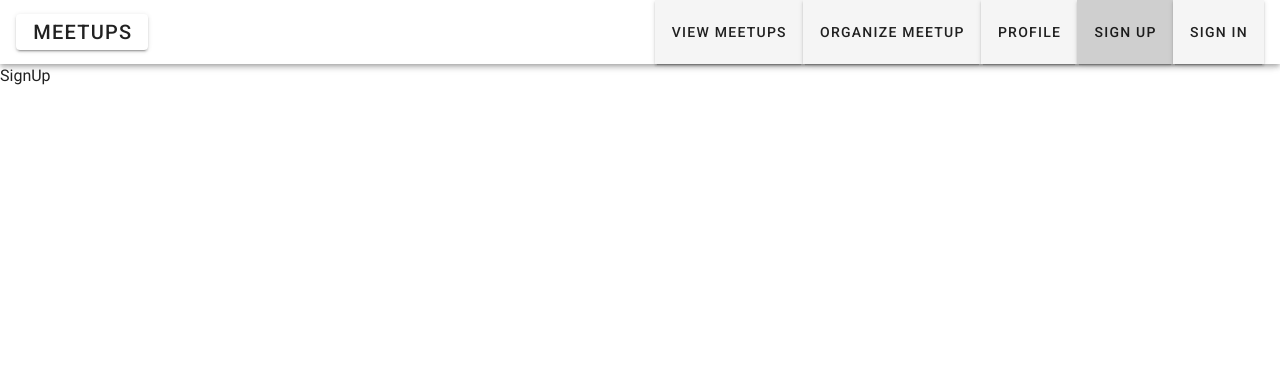
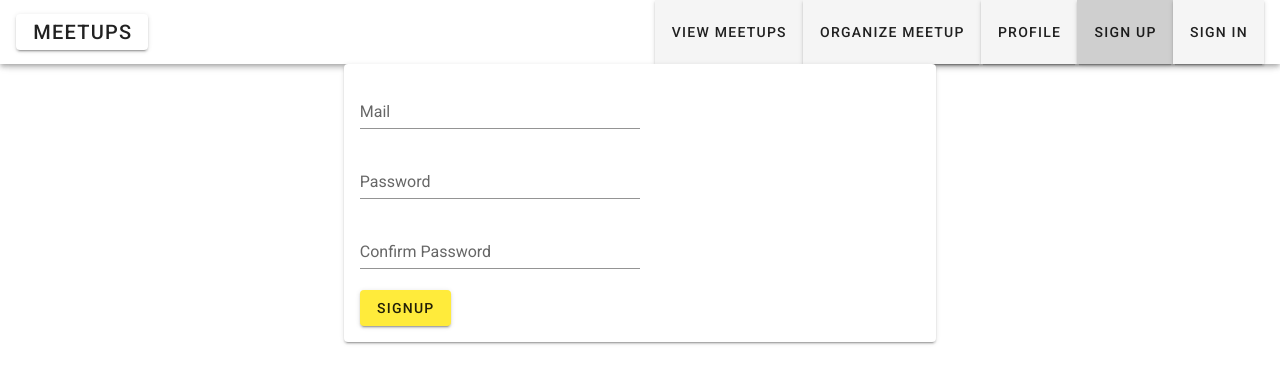
Before and after one commit to C4Jay/FullProject, a Vue app: page /signup in a window 1280 px wide. Shown: the top 384 px of the page. Built offline with nearby package versions, Linux system fonts and the light colour scheme.

Commit message:
Signup-created

```diff
--- a/package.json
+++ b/package.json
@@ -9,6 +9,7 @@
   },
   "dependencies": {
     "core-js": "^3.4.3",
+    "firebase": "^7.6.1",
     "material-design-icons-iconfont": "^5.0.1",
     "moment": "^2.24.0",
     "vue": "^2.6.10",
--- a/src/components/SignUp.vue
+++ b/src/components/SignUp.vue
@@ -1,11 +1,107 @@
 <template>
-    <p>
-        SignUp
-    </p>
+<v-container>
+<v-layout row>
+    <v-flex xs12 sm6 offset-sm3>
+        <v-card>
+            <v-card-text>
+                <v-container>
+                    <v-form>
+                        <v-layout row>
+                            <v-flex xs12 sm6 offeset-sm3>
+                                <v-text-field
+                                    name="mail"
+                                    label="Mail"
+                                    id="mail"
+                                    v-model="mail"
+                                    type="email"
+                                    required
+                                    >
+
+                                </v-text-field>
+                            </v-flex>
+
+                        </v-layout>
+                        <v-layout row>
+                            <v-flex xs12 sm6 offeset-sm3>
+                                <v-text-field
+                                    name="password"
+                                    label="Password"
+                                    id="password"
+                                    v-model="password"
+                                    type="password"
+                                    required
+                                    >
+
+                                </v-text-field>
+                            </v-flex>
+
+                        </v-layout>
+
+                        <v-layout row>
+                            <v-flex xs12 sm6 offeset-sm3>
+                                <v-text-field
+                                    name="confirmPassword"
+                                    label="Confirm Password"
+                                    id="confirmPassword"
+                                    v-model="confirmPassword"
+                                    type="password"
+                                    :rules="[comparePasswords]"
+
+                                    >
+
+                                </v-text-field>
+                            </v-flex>
+
+                        </v-layout>
+
+                        <v-layout row>
+                            <v-flex xs12>
+                                <v-btn color="yellow" type="submit">
+                                    SignUp</v-btn>
+
+                            </v-flex>
+                        </v-layout>
+
+
+
+                    </v-form>
+
+
+
+                </v-container>
+
+            </v-card-text>
+
+        </v-card>
+
+    </v-flex>
+
+</v-layout>
+</v-container>
+
 </template>
 
 <script>
 export default {
-    name: 'SignUp'
+    name: 'SignUp',
+
+    data () {
+        return {
+            mail: '',
+            password: '',
+            confirmPassword: ''
+        }
+    },
+    computed: {
+        comparePasswords () {
+            return this.password !== this.confirmPassword ? 'Passwords do not match' : ''
+        }
+
+    },
+    methods: {
+        onSignup () {
+
+        }
+    }
 }
 </script>
--- a/src/main.js
+++ b/src/main.js
@@ -3,6 +3,7 @@ import App from './App.vue'
 import router from './router'
 import store from './store'
 import vuetify from './plugins/vuetify';
+import * as firebase from 'firebase';
 import Filtering from './filters/filter';
 import 'vue-material-design-icons/styles.css';
 import 'material-design-icons-iconfont/dist/material-design-icons.css'
@@ -16,5 +17,17 @@ new Vue({
   router,
   store,
   vuetify,
-  render: h => h(App)
+  render: h => h(App),
+  created () {
+    firebase.initializeApp ({
+    apiKey: "AIzaSyAGPRd8myZqAo91ow28TAyFV5cdH8PPwQ8",
+    authDomain: "meetups-97bdb.firebaseapp.com",
+    databaseURL: "https://meetups-97bdb.firebaseio.com",
+    projectId: "meetups-97bdb",
+    storageBucket: "meetups-97bdb.appspot.com",
+    messagingSenderId: "295730922301",
+    appId: "1:295730922301:web:4abcd0fb7dfaa640b5bb54"
+    })
+  }
+
 }).$mount('#app')
```
Also changed, not shown: 1 other file (tests, documents, lock files or other folders).
